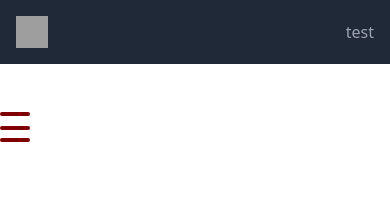
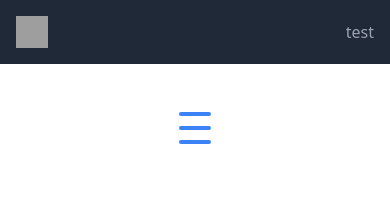
Before and after one commit to Yooinhak/inak-blog, a Next.js app: page / in a window 390 px wide. Shown: the top 202 px of the page. Built offline with nearby package versions, Linux system fonts and the light colour scheme; grey boxes are pictures that could not be loaded.

Commit message:
feat. tailwind hamburger

```diff
--- a/src/app/page.tsx
+++ b/src/app/page.tsx
@@ -5,7 +5,7 @@ import HamburgerMenu from '@components/FancyIcon/HamburgerMenu';
 
 export default function Home() {
   return (
-    <div>
+    <div className="flex justify-center">
       <HamburgerMenu />
     </div>
   );
--- a/src/components/FancyIcon/HamburgerMenu/component.tsx
+++ b/src/components/FancyIcon/HamburgerMenu/component.tsx
@@ -1,20 +1,65 @@
-import styles from './style.module.css';
+// import styles from './style.module.css';
+
+// const Component = () => {
+//   return (
+//     <div className={styles.container}>
+//       <input
+//         type="checkbox"
+//         id="checkbox"
+//         className={styles.checkbox + ' ' + styles['visually-hidden']}
+//       />
+//       <label className={styles.icon} htmlFor="checkbox">
+//         <div className={styles.hamburger}>
+//           <span className={`${styles.bar} ${styles['bar-1']}`}></span>
+//           <span className={`${styles.bar} ${styles['bar-2']}`}></span>
+//           <span className={`${styles.bar} ${styles['bar-3']}`}></span>
+//           <span className={`${styles.bar} ${styles['bar-4']}`}></span>
+//           <span className={`${styles.bar} ${styles['bar-5']}`}></span>
+//         </div>
+//       </label>
+//     </div>
+//   );
+// };
+
+// export default Component;
+
+'use client';
+
+import { useState } from 'react';
 
 const Component = () => {
+  const [checked, setChecked] = useState(false);
+
+  const handleCheckboxChange = () => {
+    setChecked(!checked);
+  };
+
   return (
-    <div className={styles.container}>
+    <div className="inline-block">
       <input
         type="checkbox"
         id="checkbox"
-        className={styles.checkbox + ' ' + styles['visually-hidden']}
+        className="absolute hidden"
+        checked={checked}
+        onChange={handleCheckboxChange}
       />
-      <label className={styles.icon} htmlFor="checkbox">
-        <div className={styles.hamburger}>
-          <span className={`${styles.bar} ${styles['bar-1']}`}></span>
-          <span className={`${styles.bar} ${styles['bar-2']}`}></span>
-          <span className={`${styles.bar} ${styles['bar-3']}`}></span>
-          <span className={`${styles.bar} ${styles['bar-4']}`}></span>
-          <span className={`${styles.bar} ${styles['bar-5']}`}></span>
+      <label htmlFor="checkbox" className="cursor-pointer">
+        <div className="w-8 h-8 relative">
+          <span
+            className={`block w-8 h-1 bg-blue-500 rounded transition-all duration-400 ease-in-out absolute ${checked ? 'top-3.5 bg-transparent' : 'top-0'}`}
+          ></span>
+          <span
+            className={`block h-1 bg-blue-500 rounded transition-all duration-400 ease-in-out absolute top-3.5 ${checked ? 'w-8 transform rotate-45 left-0' : 'w-1 rotate-90 left-3.5'}`}
+          ></span>
+          <span
+            className={`block w-1 h-1 bg-blue-500 rounded transition-all duration-400 ease-in-out absolute top-3.5 right-0 left-3.5 ${checked ? 'w-8 transform -rotate-45' : 'w-1'}`}
+          ></span>
+          <span
+            className={`block w-8 h-1 bg-blue-500 rounded transition-all duration-400 ease-in-out absolute bottom-0 top-3.5 ${checked ? 'bottom-3.5 bg-transparent' : 'bottom-0'}`}
+          ></span>
+          <span
+            className={`block w-8 h-1 bg-blue-500 rounded transition-all duration-400 ease-in-out absolute bottom-0 ${checked ? 'bottom-3.5 bg-transparent' : 'bottom-0'}`}
+          ></span>
         </div>
       </label>
     </div>
```
Also changed, not shown: .pnp.cjs, .pnp.loader.mjs.
